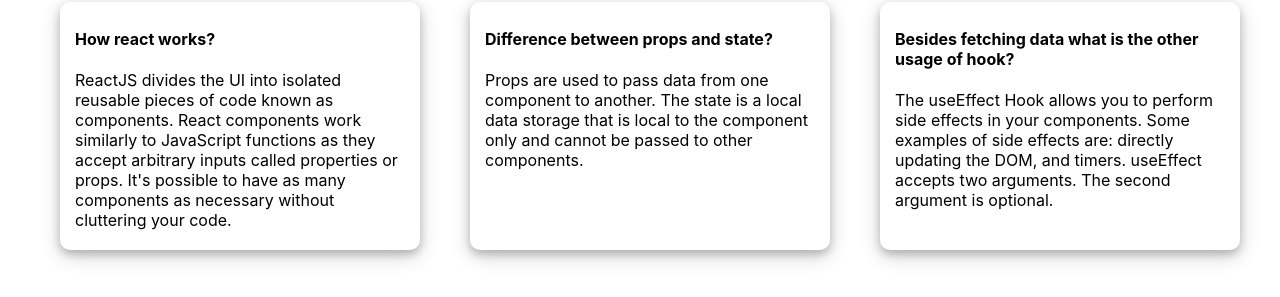
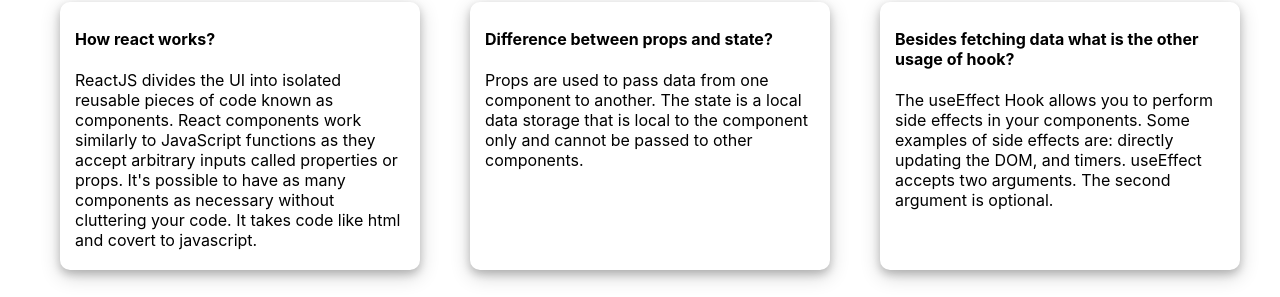
Before and after one commit to raHasan22/ultra-active-club, a React (Create React App) app: page / in a window 1280 px wide. Shown: the part 1083-1380 px from the top of the page. Built offline with nearby package versions, Linux system fonts and the light colour scheme.

Commit message:
blog edited

```diff
--- a/src/components/Body/Body.js
+++ b/src/components/Body/Body.js
@@ -47,7 +47,7 @@
                 <div className='blogs-details'>
                     <div className='blogs-component'>
                         <h4>How react works?</h4>
-                        <p>ReactJS divides the UI into isolated reusable pieces of code known as components. React components work similarly to JavaScript functions as they accept arbitrary inputs called properties or props. It's possible to have as many components as necessary without cluttering your code.</p>
+                        <p>ReactJS divides the UI into isolated reusable pieces of code known as components. React components work similarly to JavaScript functions as they accept arbitrary inputs called properties or props. It's possible to have as many components as necessary without cluttering your code. It takes code like html and covert to javascript.</p>
                     </div>
                     <div className='blogs-component'>
                         <h4>Difference between props and state?</h4>
```
